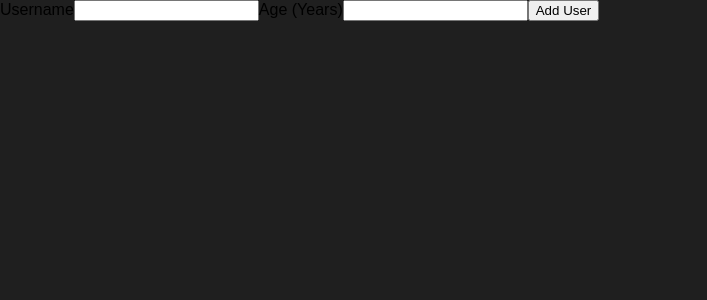
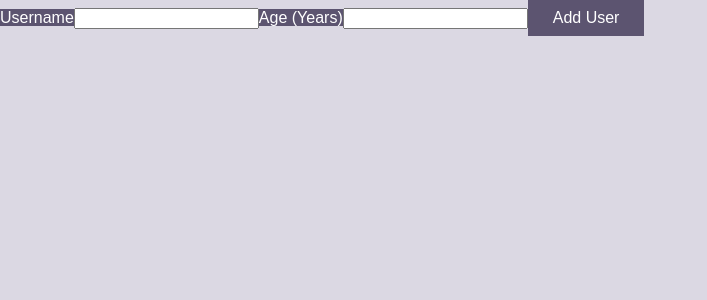
Before and after one commit to ChrisFala/add-user, a React (Create React App) app: page / in a window 1280 px wide. Shown: the top 300 px of the page, without its empty margins (0-707 px from the left). Built offline with nearby package versions, Linux system fonts and the light colour scheme.

Commit message:
Added CSS styling to form. Working on valid input check.

```diff
--- a/src/components/Users/AddUsers.js
+++ b/src/components/Users/AddUsers.js
@@ -1,4 +1,5 @@
 import { useState } from "react";
+import styles from './AddUsers.module.css'
 
 const AddUser = (props) => {
     const [enteredUsername, setEnteredUsername] = useState('');
@@ -6,6 +7,7 @@ const AddUser = (props) => {
 
     const usernameChangeHandler = (event) => {
         setEnteredUsername(event.target.value)
+        console.log(event.target.value)
     }
     const ageChangeHandler = (event) => {
         setEnteredAge(event.target.value)
@@ -19,21 +21,21 @@ const AddUser = (props) => {
 
     return (
         <form onSubmit={addUserHandler}>
-            <label htmlFor="username">Username</label>
+            <label className={styles.label} htmlFor="username">Username</label>
             <input
                 id="username"
                 type="text"
                 value={enteredUsername}
                 onChange={usernameChangeHandler}
             />
-            <label htmlFor="age">Age (Years)</label>
+            <label className={styles.label} htmlFor="age">Age (Years)</label>
             <input
                 id="age"
                 type="number"
                 value={enteredAge}
                 onChange={ageChangeHandler}
             />
-            <button type="submit">Add User</button>
+            <button className={styles.button} type="submit">Add User</button>
         </form>
     );
 };
--- /dev/null
+++ b/src/components/Users/AddUsers.module.css
@@ -0,0 +1,15 @@
+.button {
+    font:inherit;
+    padding: 0.5rem 1.5rem;
+    border: 1px solid #5c5470;
+    color: white;
+    background: #5c5470;
+    cursor: pointer;
+}
+
+.label {
+    font:inherit;
+    color: white;
+    background: #5c5470;
+    cursor: pointer;
+}
--- a/src/index.css
+++ b/src/index.css
@@ -4,7 +4,7 @@
 
 html {
   font-family: sans-serif;
-  background: #1f1f1f
+  background: #dbd8e3
 }
 
 body {
```
